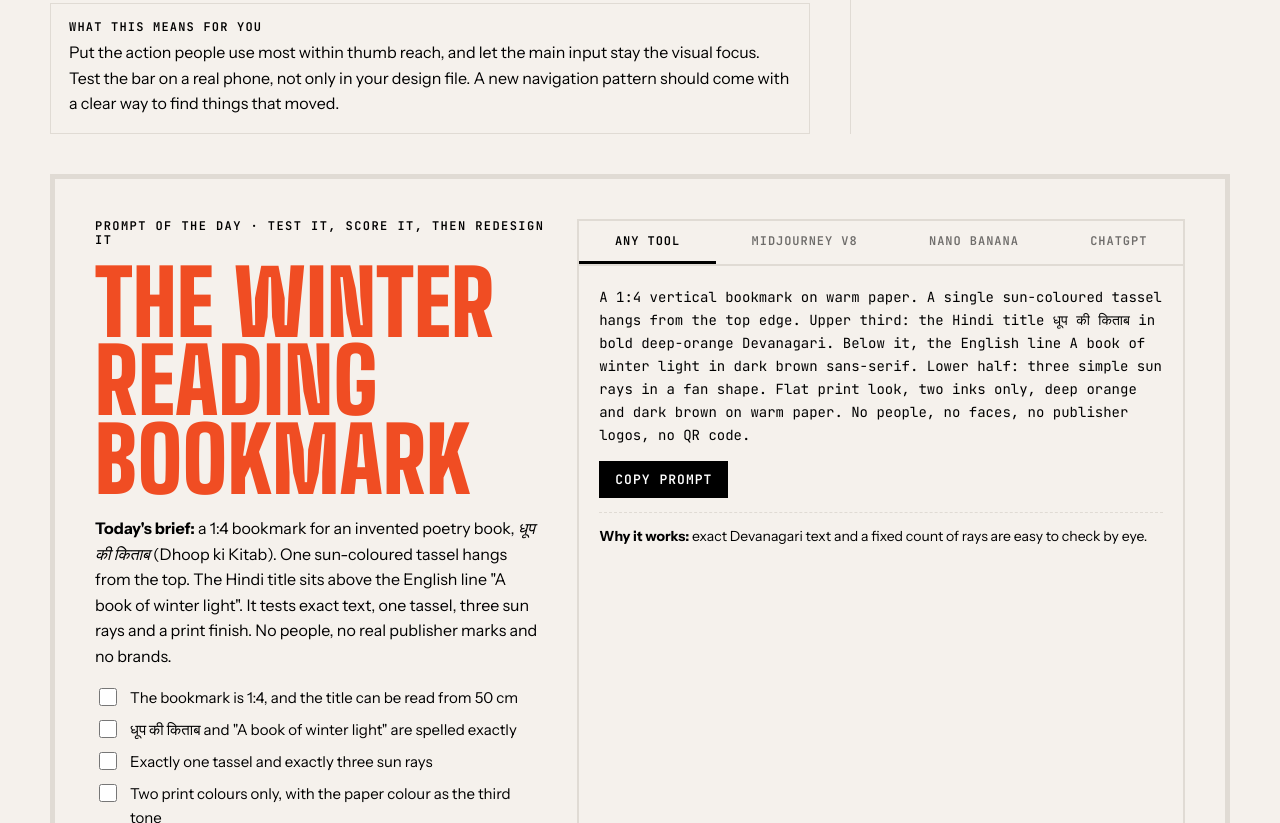
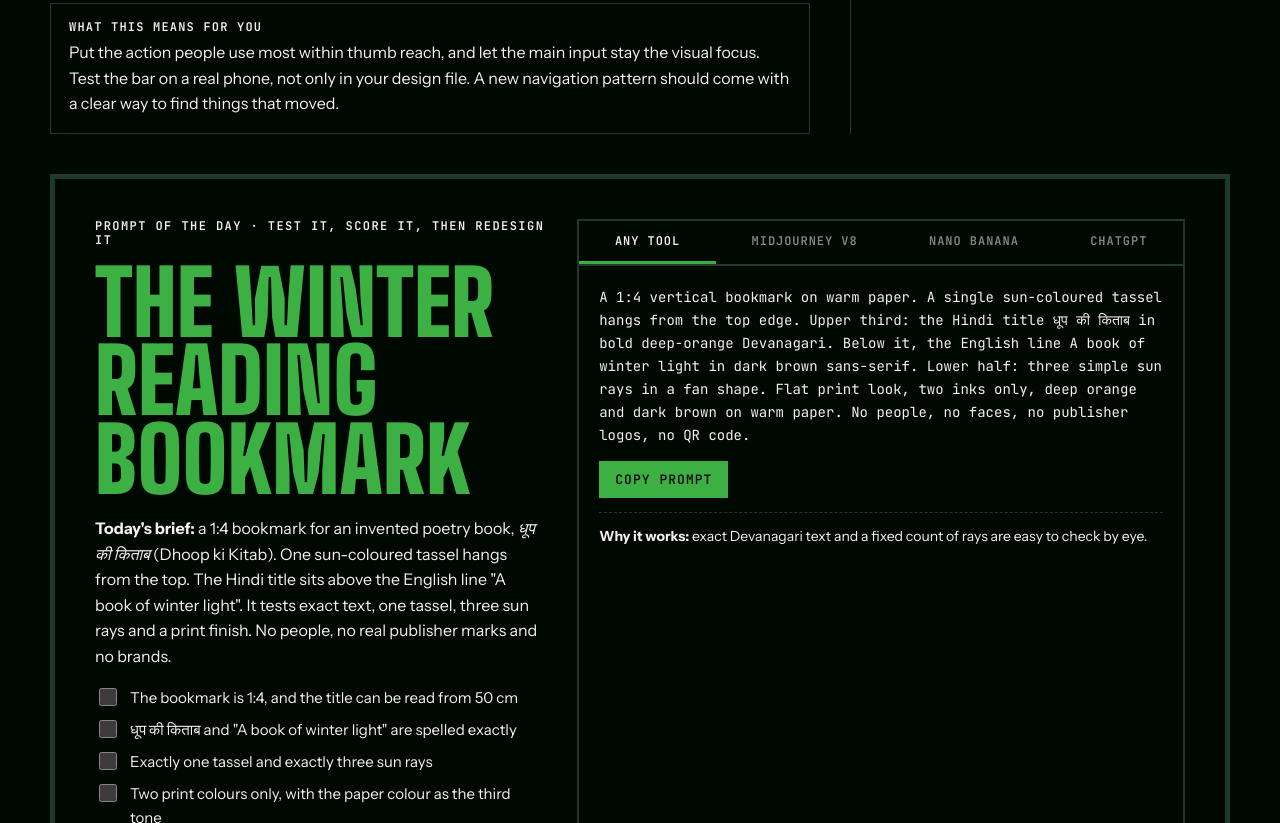
Before and after one commit to designeryogesh/the-kerning-times, a plain HTML site: page index.html in a window 1280 px wide. Shown: the part 1977-2800 px from the top of the page. Drawn offline with Linux system fonts and the light colour scheme.

Commit message:
Brand v1.3: Edition 35 on #000901 with Kelly Green

```diff
--- a/index.html
+++ b/index.html
@@ -1,12 +1,12 @@
 <!doctype html><html lang="en"><head><meta charset="utf-8"><meta name="viewport" content="width=device-width,initial-scale=1,viewport-fit=cover"><title>The Kerning Times · Edition No. 35</title><link rel="preconnect" href="https://fonts.googleapis.com"><link rel="stylesheet" href="https://fonts.googleapis.com/css2?family=Big+Shoulders+Display:wght@600;800;900&family=Instrument+Sans:ital,wght@0,400;0,600;0,700;1,400&family=JetBrains+Mono:wght@400;600&display=swap"><style>
 /* Layout: black-on-white newspaper front page, single light theme by request. Masthead, lead + AI briefs, one loud orange Prompt-of-the-Day block, three desks, calendar, sources. */
 :root{
-  --paper:#F5F1EC; --sheet:#F5F1EC; --ink:#000000; --ink-2:#000000; --rule:#E0DBD4; --border:#E0DBD4;
-  --orange:#F04D23; --orange-ink:#000000; --on-orange:#000000; --chip:#E0DBD4;
+  --paper:#000901; --sheet:#000901; --ink:#F5F1EC; --ink-2:#DCD6CE; --rule:#1F3A2C; --border:#1F3A2C;
+  --orange:#3CB043; --orange-ink:#F5F1EC; --on-orange:#F5F1EC; --chip:#1F3A2C;
   --f-display:"Big Shoulders Display","Arial Narrow","Roboto Condensed",Impact,sans-serif;
   --f-body:"Instrument Sans","Segoe UI",system-ui,sans-serif;
   --f-mono:"JetBrains Mono",ui-monospace,Menlo,Consolas,monospace;
-  color-scheme:light;
+  color-scheme:dark;
 }
 
 body{background:var(--paper);color:var(--ink);font:16px/1.6 var(--f-body);
@@ -24,7 +24,14 @@ p{margin:0}
 .mast h1{font-size:clamp(56px,13vw,148px);font-weight:900;text-transform:uppercase;line-height:.86;letter-spacing:-.005em}
 .mast h1 .k{letter-spacing:-.06em}
 .mast h1 .dot{color:var(--orange)}
-.mast h1{color:#F04D23}
+.mast h1{color:#3CB043}
+html,body{background:var(--paper)!important;color:var(--ink)}
+.potd,.potd-right,.tabs button,.panel pre,.panel .tip,.panel .tip b,figcaption,.idw-col>h5{color:var(--ink)!important}
+.tabs button[aria-selected="true"]{border-bottom-color:#3CB043!important}
+.tests input{accent-color:#3CB043!important}
+.copy{background:#3CB043!important;color:#0C0E0D!important}
+.term .demo i.hit{background:#3CB043!important}
+a{color:var(--ink)!important}
 .mast-bot{display:flex;justify-content:space-between;flex-wrap:wrap;gap:8px 24px;border-top:1px solid var(--border);padding-top:10px}
 .mast-bot span{font:600 12px/1.3 var(--f-mono);letter-spacing:.08em;text-transform:uppercase}
 
```
